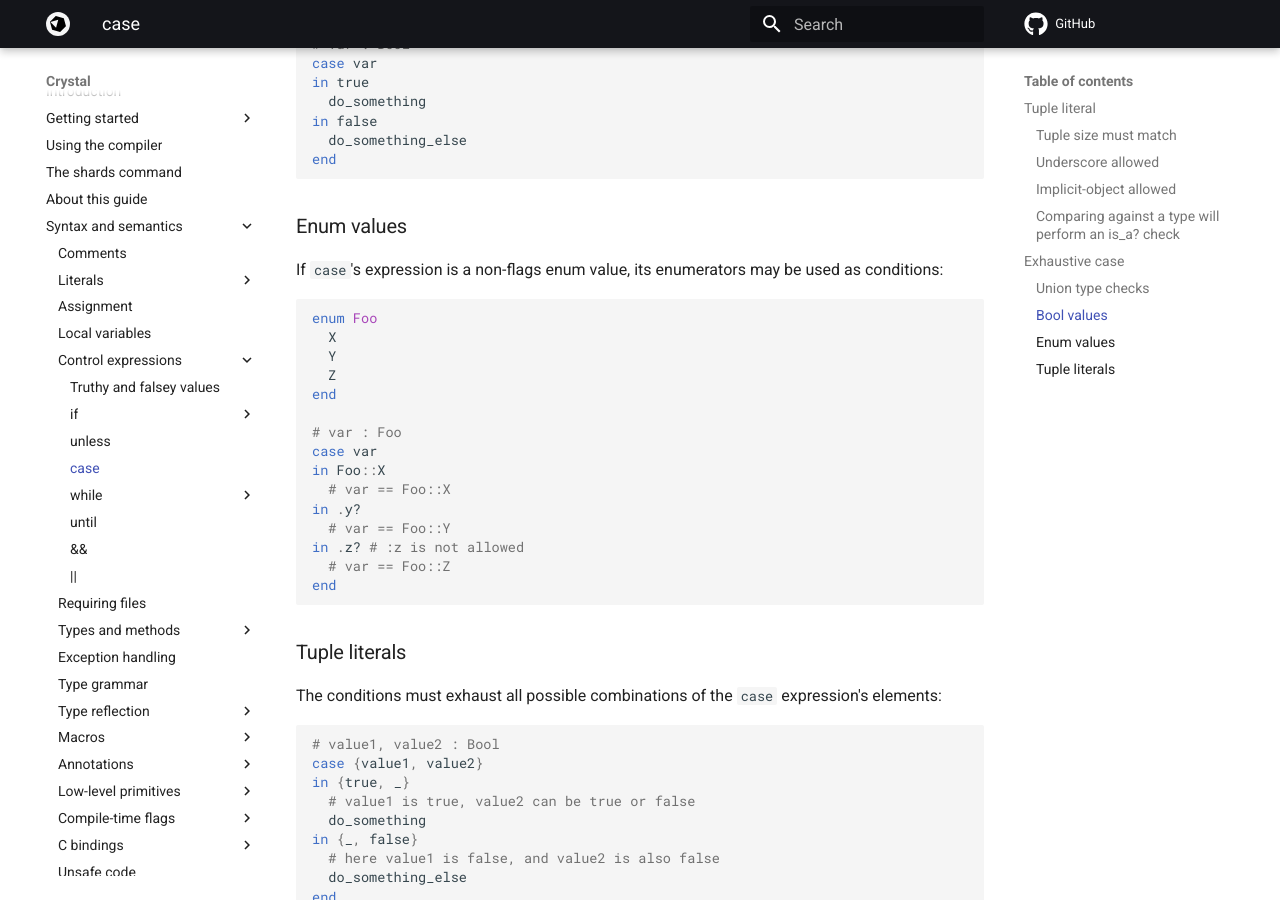
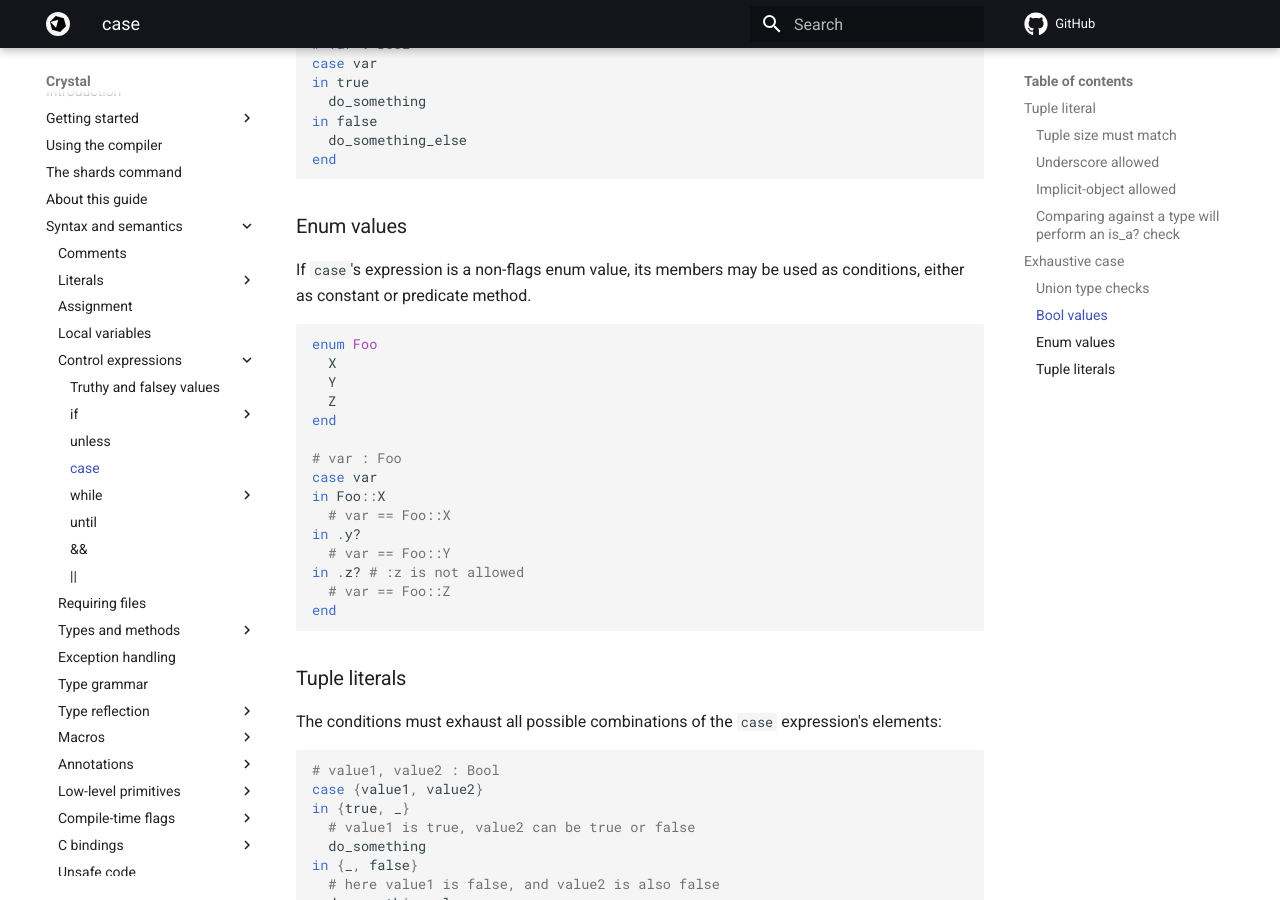
Before and after one commit to crystal-lang/crystal-book, an MkDocs documentation site: the page built from docs/syntax_and_semantics/case.md, in a window 1280 px wide and 900 px high, scrolled down 3778 px. Built offline with MkDocs 1.6.1 and Material for MkDocs 9.7.7, drawn with Linux system fonts in a browser that asks for light colours; comment, search, counter and statistics services are not loaded.

Commit message:
Update docs/syntax_and_semantics/case.md
Co-authored-by: Johannes Müller <straightshoota@gmail.com>

````diff
--- a/docs/syntax_and_semantics/case.md
+++ b/docs/syntax_and_semantics/case.md
@@ -187,7 +187,7 @@ end
 
 ### Enum values
 
-If `case`'s expression is a non-flags enum value, its enumerators may be used as conditions:
+If `case`'s expression is a non-flags enum value, its members may be used as conditions, either as constant or predicate method.
 
 ```crystal
 enum Foo
````
